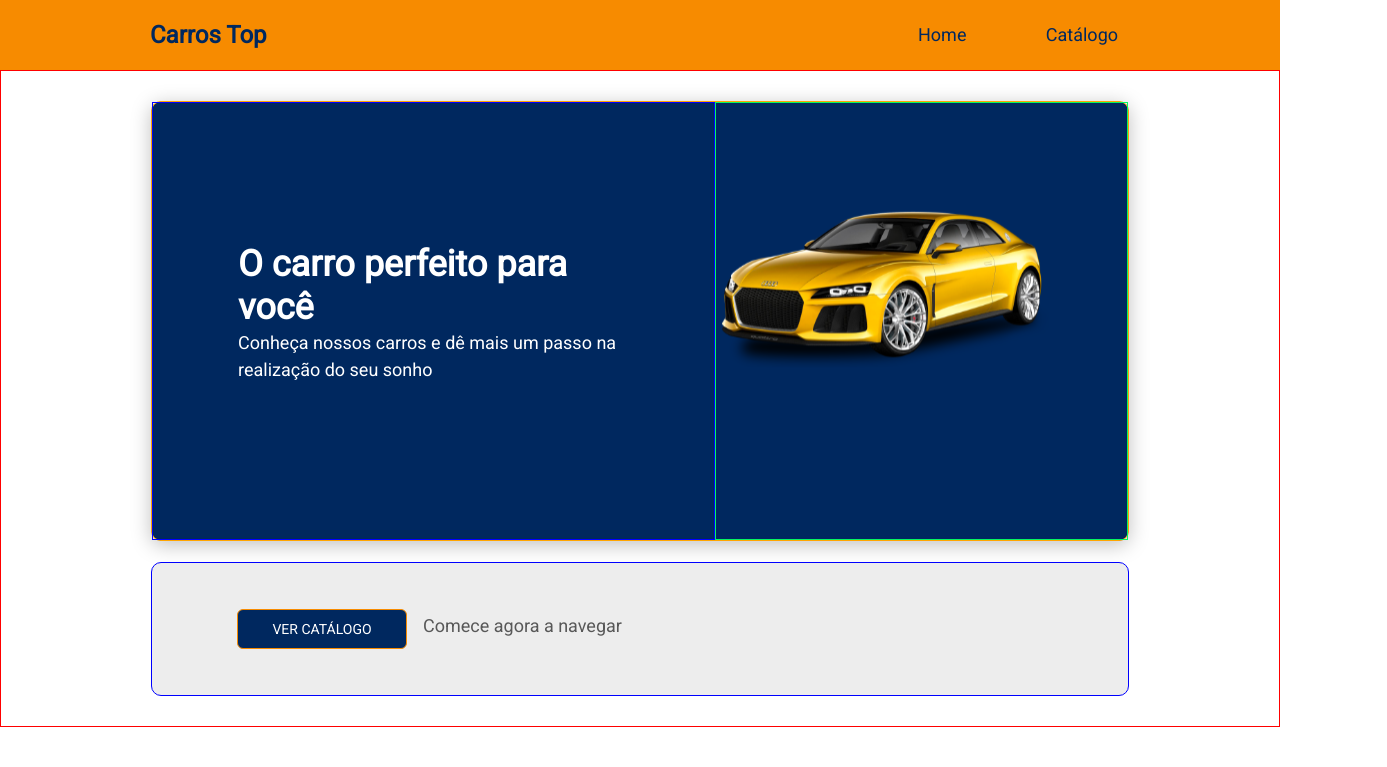
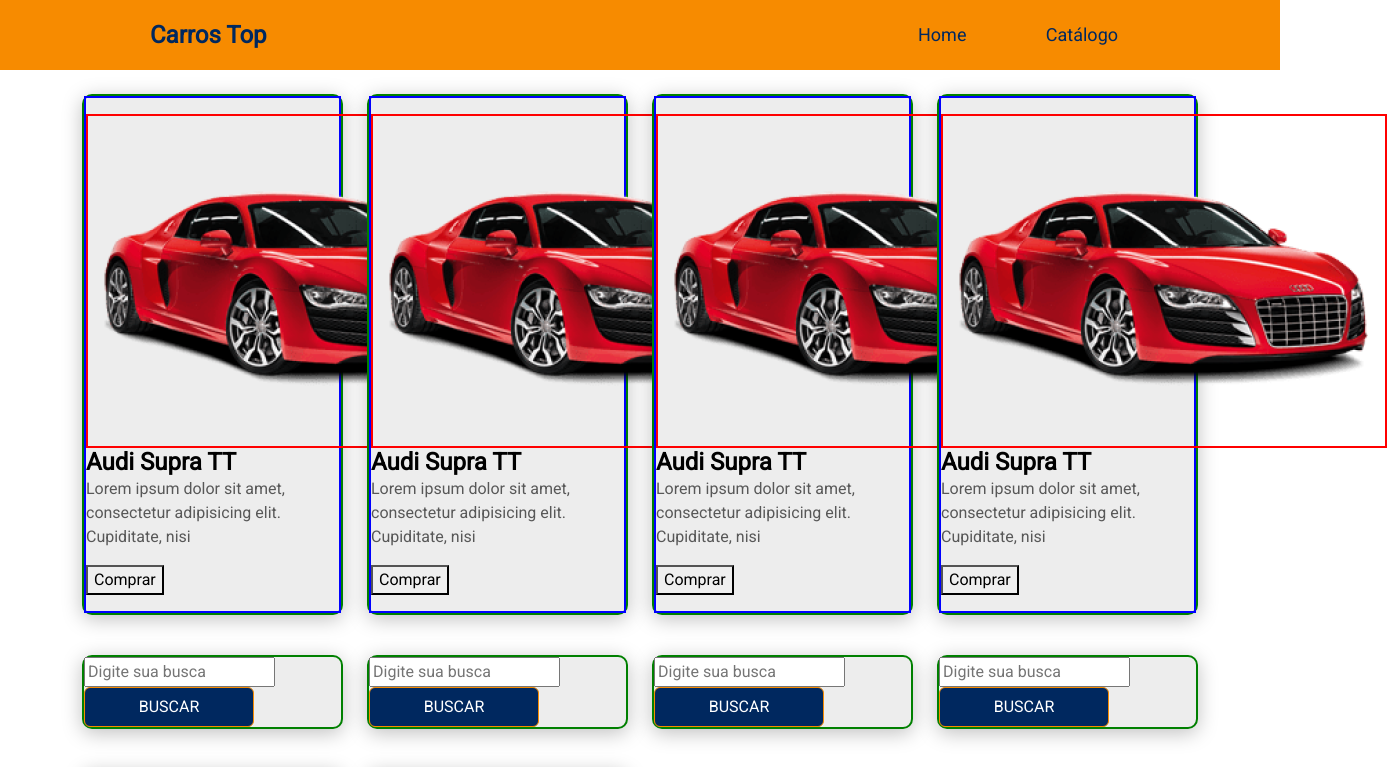
Before and after one commit to gdegato/carros-top, a React (Create React App) app in the folder carros-top/: page /products in a window 1280 px wide. Shown: the top 767 px of the page, 1387 px wide, since content can reach past the window. Built offline with nearby package versions, Linux system fonts and the light colour scheme; a web font is replaced by a local one.

Commit message:
Criando ButtonSearch,ButtonCatalog,ProductCard e cards com grid bootstrap

```diff
--- a/carros-top/src/App.css
+++ b/carros-top/src/App.css
@@ -19,3 +19,9 @@ a:hover {
     text-decoration: none;
     color: unset;
 }
+
+.base-card {
+    background: #EDEDED;
+    box-shadow: 0px 4px 20px rgba(0, 0, 0, 0.25);
+    border-radius: 10px;
+}
--- a/carros-top/src/App.tsx
+++ b/carros-top/src/App.tsx
@@ -1,13 +1,12 @@
 import './assets/styles/custom.scss';
 import './App.css';
 import Navbar from './components/Navbar';
-import Home from './components/pages/Home';
-
+import Catalog from './components/pages/Catalog';
 
 const App = () => {
   return (
     <>
-      <Home />
+      <Catalog />
     </>
   );
 };
--- /dev/null
+++ b/carros-top/src/components/ButtonCatalog/styles.css
@@ -0,0 +1,25 @@
+.btn-container {
+    display: flex;
+}
+
+.btn-container button {
+
+    border-radius: 10px 0 0 10px;
+}
+
+.btn h6 {
+    color: #fff;
+    font-size: 12px;
+    text-transform: uppercase;
+}
+
+.btn-icon-container {
+    display: flex;
+    justify-content: center;
+    align-items: center;
+    width: 50px;
+    height: 50px;
+    border-radius: 0 10px 10px 0;
+    background-color: #33569B;
+
+}
--- /dev/null
+++ b/carros-top/src/components/ButtonSearch/index.tsx
@@ -0,0 +1,14 @@
+import './styles.css'
+
+const ButtonSearch = () => {
+    return (
+        <>
+
+            <button className="btn btn-primary btn-icon">
+                Buscar
+            </button>
+        </>
+    );
+}
+
+export default ButtonSearch;
--- /dev/null
+++ b/carros-top/src/components/ButtonSearch/styles.css
@@ -0,0 +1,7 @@
+.btn-icon {
+    min-width: 170px;
+    height: 40px;
+    background-color: #00285F;
+    color: #fff;
+    text-transform: uppercase;
+}
--- /dev/null
+++ b/carros-top/src/components/ProductCard/index.tsx
@@ -0,0 +1,40 @@
+import ButtonSearch from 'components/ButtonSearch';
+import ProductImg from '../../assets/images/product.png';
+import './styles.css';
+
+const ProductCard = () => {
+  return (
+    <>
+      <div className="base-card product-card">
+        <div className="card-top-container">
+          <div className="product-image-container">
+            <img src={ProductImg} alt="Carro" className="image" />
+          </div>
+          <div className="card-content-container">
+            <div>
+              <h4>Audi Supra TT</h4>
+              <p>
+                Lorem ipsum dolor sit amet, consectetur adipisicing elit.
+                Cupiditate, nisi
+              </p>
+            </div>
+            <div>
+              <button>Comprar</button>
+              {/* <Link to="/products">
+                <ButtonIcon />
+              </Link> */}
+            </div>
+          </div>
+        </div>
+      </div>
+      <div className="base-card product-card">
+              <div className="product-search">
+                  <input type="text" placeholder='Digite sua busca'/>
+          <ButtonSearch />
+        </div>
+      </div>
+    </>
+  );
+};
+
+export default ProductCard;
--- /dev/null
+++ b/carros-top/src/components/ProductCard/styles.css
@@ -0,0 +1,18 @@
+.product-card{
+    margin-bottom: 40px;
+    color: #000;
+    border: solid 2px green;
+}
+.product-card p {
+    color: #585858;
+}
+.card-top-container{
+    display: flex;
+    flex-direction: column;
+    padding: 16px 0;
+    border: solid 2px blue;
+}
+
+.image {
+    border: solid 2px red;
+}
--- /dev/null
+++ b/carros-top/src/components/pages/Catalog/index.tsx
@@ -0,0 +1,34 @@
+import Navbar from 'components/Navbar';
+import ProductCard from 'components/ProductCard';
+
+const Catalog = () => {
+  return (
+    <>
+      <Navbar />
+      <div className="my-4 container">
+        <div className="row">
+          <div className="col-sm-6 col-lg-4 col-xl-3">
+            <ProductCard />
+          </div>
+          <div className="col-sm-6 col-lg-4 col-xl-3">
+            <ProductCard />
+          </div>
+          <div className="col-sm-6 col-lg-4 col-xl-3">
+            <ProductCard />
+          </div>
+          <div className="col-sm-6 col-lg-4 col-xl-3">
+            <ProductCard />
+          </div>
+          <div className="col-sm-6 col-lg-4 col-xl-3">
+            <ProductCard />
+          </div>
+          <div className="col-sm-6 col-lg-4 col-xl-3">
+            <ProductCard />
+          </div>
+        </div>
+      </div>
+    </>
+  );
+};
+
+export default Catalog;
--- a/carros-top/src/components/pages/Home/index.tsx
+++ b/carros-top/src/components/pages/Home/index.tsx
@@ -8,7 +8,7 @@ const Home = () => {
     <>
       <Navbar />
       <div className="home-container">
-        <div className="home-card">
+        <div className="base-card home-card">
           <div className="home-content-container">
             <h1>O carro perfeito para você</h1>
             <p>
--- a/carros-top/src/components/pages/Home/styles.css
+++ b/carros-top/src/components/pages/Home/styles.css
@@ -2,7 +2,6 @@
     padding: 20px 10px;
     font-size: 14px;
     text-align: center;
-    border: 1px solid red;
     background-color: #fff;
 }
 
@@ -13,13 +12,11 @@
     background: #00285F;
     box-shadow: 0px 4px 20px rgba(0, 0, 0, 0.25);
     border-radius: 10px;
-    border: 1px solid orange;
     margin-bottom: 21px;
 }
 
 .home-image-container {
     padding: 62px 28px 35px 28px;
-    border: 1px solid rgb(7, 245, 98);
 }
 
 .home-image-container svg {
@@ -29,7 +26,6 @@
 
 .home-content-container {
     padding: 0px 20px 30px 20px;
-    border: 1px solid blue;
     font-size: 14px;
 }
 
@@ -40,7 +36,6 @@
 
 .home-catalog {
     background-color: #EDEDED;
-    border: 1px solid blue;
     border-radius: 10px;
     padding: 28px 50px 25px 50px;
     display: flex;
@@ -143,6 +138,8 @@
 
     .home-content-container {
         padding: 140px 63px 140px 85px;
+        align-items: flex-start;
+        align-content: space-between;
         display: flex;
         flex-direction: column;
         text-align: left;
@@ -158,34 +155,33 @@
 
     .home-image-container svg {
         width: 333px;
-        height: auto;
     }
 }
 
 @media (min-width: 1444px) {
-    .home-container {
-        padding: 30px 250px;
-    }
-
 
     .home-content-container {
-        padding: 180px 35px 140px 105px;
+        padding: 180px 145px 140px 105px;
     }
 
     .home-content-container p {
         font-size: 1.1em;
+        min-width: 400px;
+    }
+
+    .home-content-container h1 {
+        min-width: 420px;
     }
 
     .home-image-container {
-        padding: 83px 60px;
+        padding: 83px;
         display: flex;
-        justify-content: center;
+        justify-content: space-around;
         flex: auto;
     }
 
     .home-image-container svg {
-        width: 450px;
-        height: auto;
+        width: 380px;
     }
 
     .home-catalog {
```
Also changed, not shown: carros-top/src/components/ButtonCatalog/index.tsx (added, +7 -0 lines), carros-top/src/assets/images/product.png (added).
